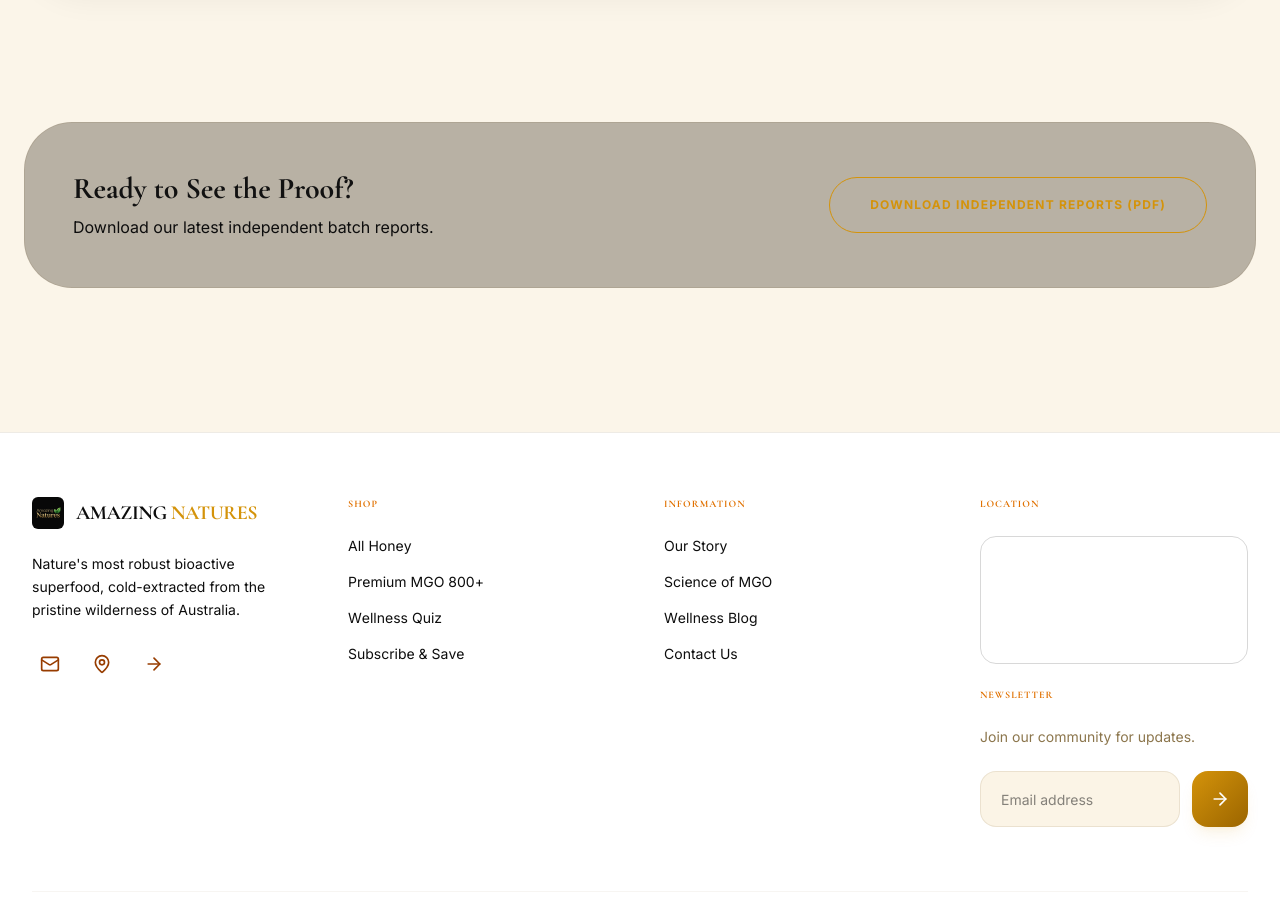
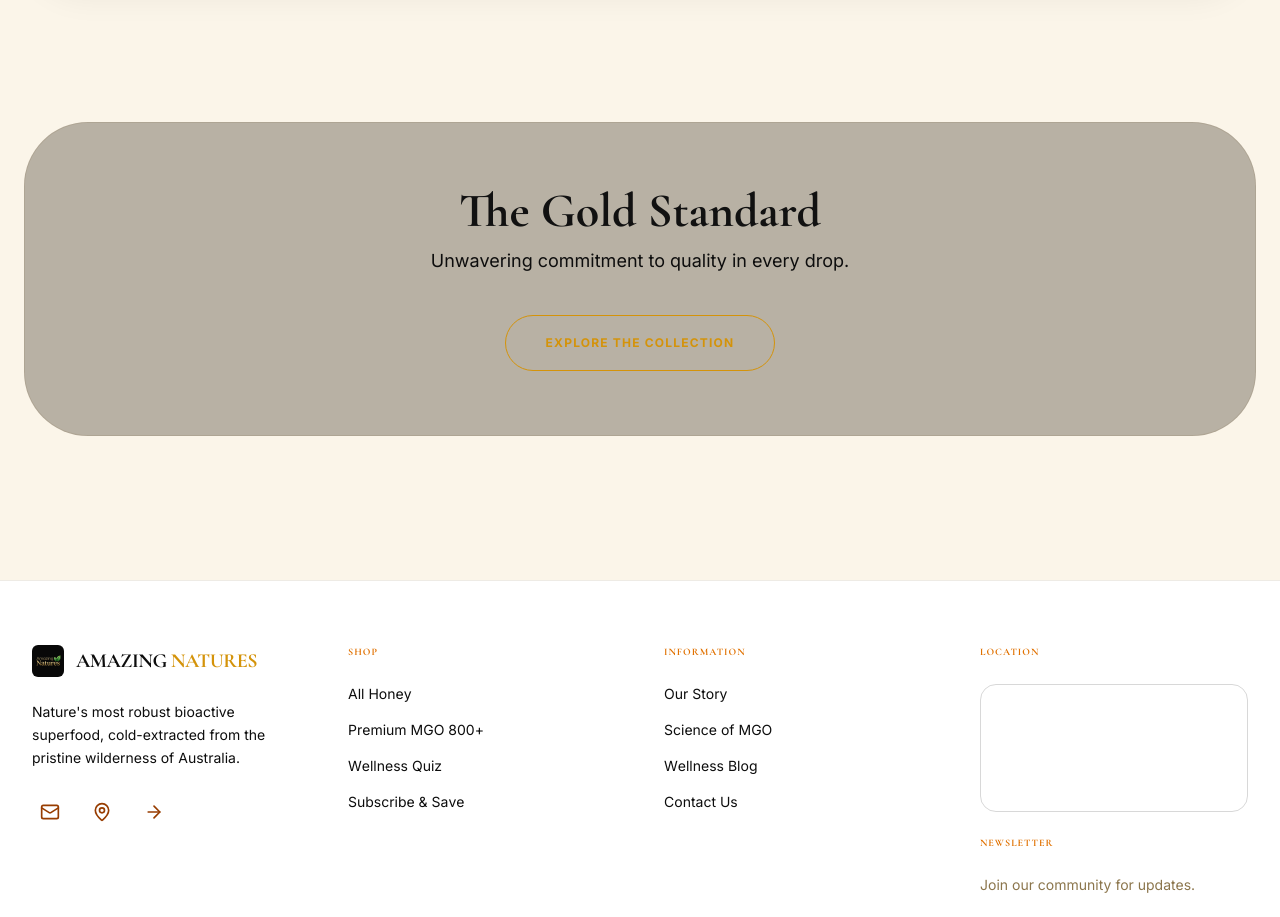
Before and after one commit to heyabdullah958-dot/Real-project-honey, a Next.js app: page /science in a window 1280 px wide. Shown: the part 1500-2417 px from the top of the page. Built offline with nearby package versions, Linux system fonts and the light colour scheme; grey boxes are pictures that could not be loaded.

Commit message:
feat(science): update CTA section to premium editorial look

```diff
--- a/src/app/science/page.tsx
+++ b/src/app/science/page.tsx
@@ -1,4 +1,5 @@
 import { Beaker, ShieldCheck, Microscope, Zap } from "lucide-react";
+import Link from "next/link";
 
 export default function SciencePage() {
   return (
@@ -77,16 +78,18 @@ export default function SciencePage() {
         </div>
 
         {/* Lab Reports CTA */}
-        <div className="mt-32 flex flex-col md:flex-row items-center justify-between gap-12 bg-earth/30 p-12 rounded-[3rem] border border-amber-900/10">
-           <div className="flex flex-col gap-2">
-              <h3 className="text-3xl font-display font-bold text-text-primary">Ready to See the Proof?</h3>
-              <p className="text-text-secondary">Download our latest independent batch reports.</p>
+        <div className="mt-32 flex flex-col items-center text-center gap-10 bg-earth/30 p-16 rounded-[4rem] border border-amber-900/10">
+           <div className="flex flex-col gap-3">
+              <h3 className="text-4xl md:text-5xl font-display font-bold text-text-primary">The Gold Standard</h3>
+              <p className="text-text-secondary text-lg">Unwavering commitment to quality in every drop.</p>
            </div>
-           <button className="h-14 px-10 rounded-full bg-transparent border border-amber-500 text-amber-500 font-bold hover:bg-amber-500/10 transition-all uppercase tracking-widest text-xs">
-             Download Independent Reports (PDF)
-           </button>
-        </div>
-      </div>
+           <Link
+             href="/products"
+             className="h-14 px-10 rounded-full bg-transparent border border-amber-500 text-amber-500 font-bold hover:bg-amber-500/10 transition-all uppercase tracking-widest text-xs flex items-center justify-center"
+           >
+             EXPLORE THE COLLECTION
+           </Link>
+        </div>      </div>
     </div>
   );
 }
```
